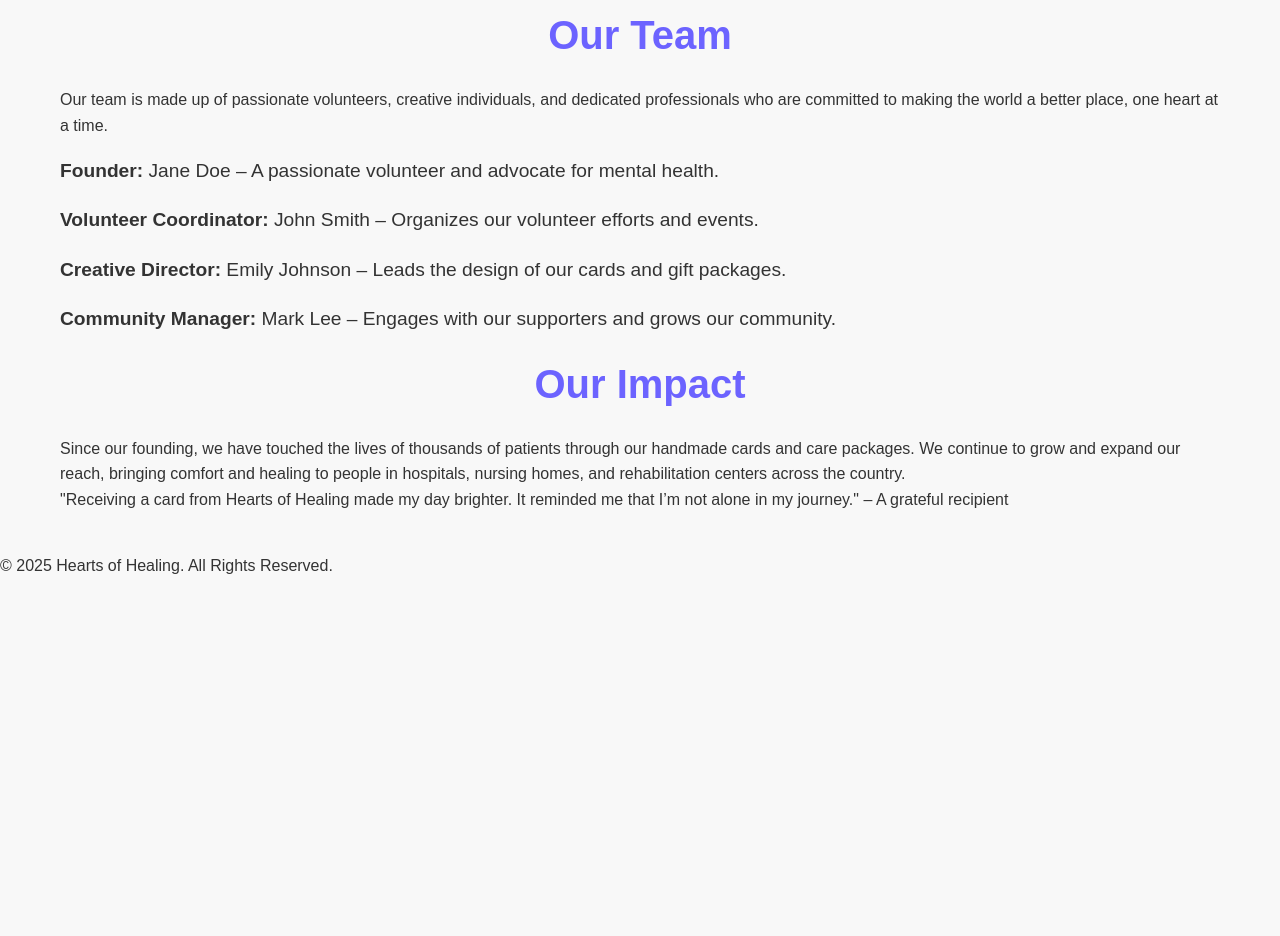
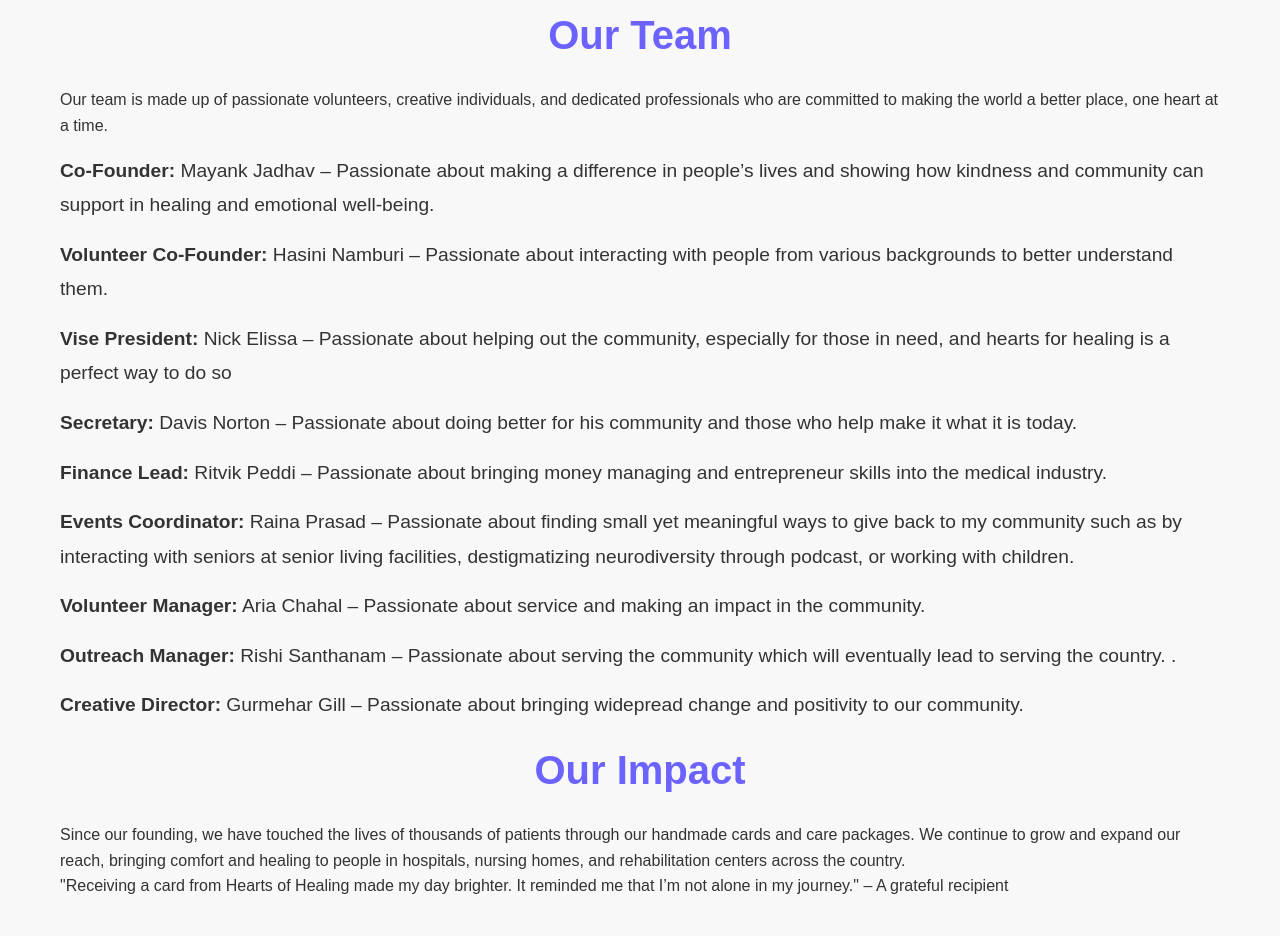
Before and after one commit to Hearts-of-Healing/Hearts-for-Healing, a plain HTML site: page about.html in a window 1280 px wide. Shown: the part 985-1921 px from the top of the page. Before the commit the page ends 1563 px from the top, so only its background shows below. Drawn offline with Linux system fonts and the light colour scheme.

Commit message:
about.html

```diff
--- a/about.html
+++ b/about.html
@@ -43,10 +43,15 @@
     <h2>Our Team</h2>
     <p>Our team is made up of passionate volunteers, creative individuals, and dedicated professionals who are committed to making the world a better place, one heart at a time.</p>
     <ul>
-      <li><strong>Founder:</strong> Jane Doe – A passionate volunteer and advocate for mental health.</li>
-      <li><strong>Volunteer Coordinator:</strong> John Smith – Organizes our volunteer efforts and events.</li>
-      <li><strong>Creative Director:</strong> Emily Johnson – Leads the design of our cards and gift packages.</li>
-      <li><strong>Community Manager:</strong> Mark Lee – Engages with our supporters and grows our community.</li>
+      <li><strong>Co-Founder:</strong> Mayank Jadhav – Passionate about making a difference in people’s lives and showing how kindness and community can support in healing and emotional well-being.</li>
+      <li><strong>Volunteer Co-Founder:</strong> Hasini Namburi – Passionate about interacting with people from various backgrounds to better understand them.</li>
+      <li><strong>Vise President:</strong> Nick Elissa – Passionate about helping out the community, especially for those in need, and hearts for healing is a perfect way to do so</li>
+      <li><strong>Secretary:</strong> Davis Norton – Passionate about doing better for his community and those who help make it what it is today.</li>
+      <li><strong>Finance Lead:</strong> Ritvik Peddi – Passionate about bringing money managing and entrepreneur skills into the medical industry.</li>
+      <li><strong>Events Coordinator:</strong> Raina Prasad – Passionate about finding small yet meaningful ways to give back to my community such as by interacting with seniors at senior living facilities, destigmatizing neurodiversity through podcast, or working with children.</li>
+      <li><strong>Volunteer Manager:</strong> Aria Chahal – Passionate about service and making an impact in the community.</li>
+      <li><strong>Outreach Manager:</strong> Rishi Santhanam – Passionate about serving the community which will eventually lead to serving the country. .</li>
+      <li><strong>Creative Director:</strong> Gurmehar Gill – Passionate about bringing widepread change and positivity to our community.</li>
     </ul>
 
     <h2>Our Impact</h2>
```
